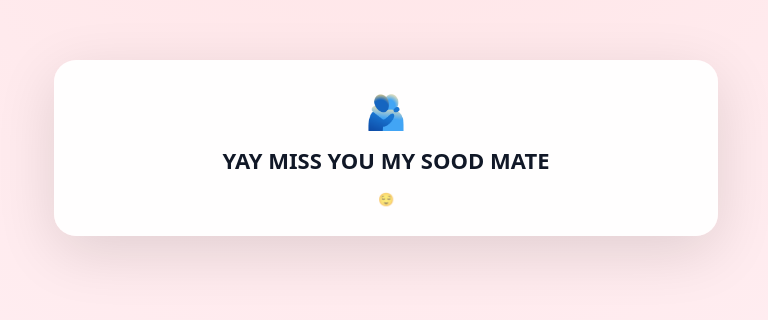
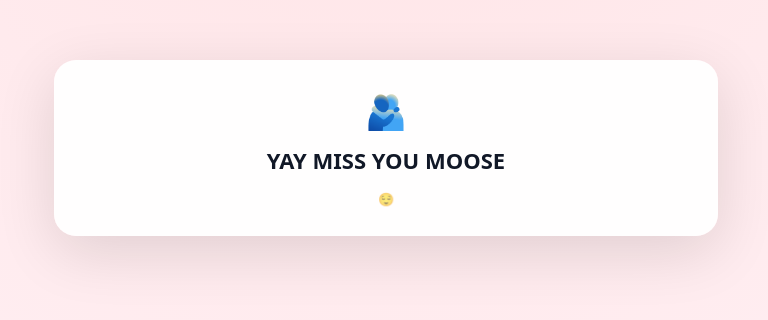
Before and after one commit to Shrooti327/valentines-, a plain HTML site: page yes.html in a window 1280 px wide. Shown: the part 276-596 px from the top of the page, without its empty margins (254-1022 px from the left). Drawn offline with Linux system fonts and the light colour scheme.

Commit message:
Update yes.html

```diff
--- a/yes.html
+++ b/yes.html
@@ -82,7 +82,7 @@
 
   <div class="card">
     <h1>🫂</h1>
-    <p> YAY MISS YOU MY SOOD MATE</p>
+    <p> YAY MISS YOU MOOSE</p>
     <div class="small"> 😌</div>
   </div>
 
```
